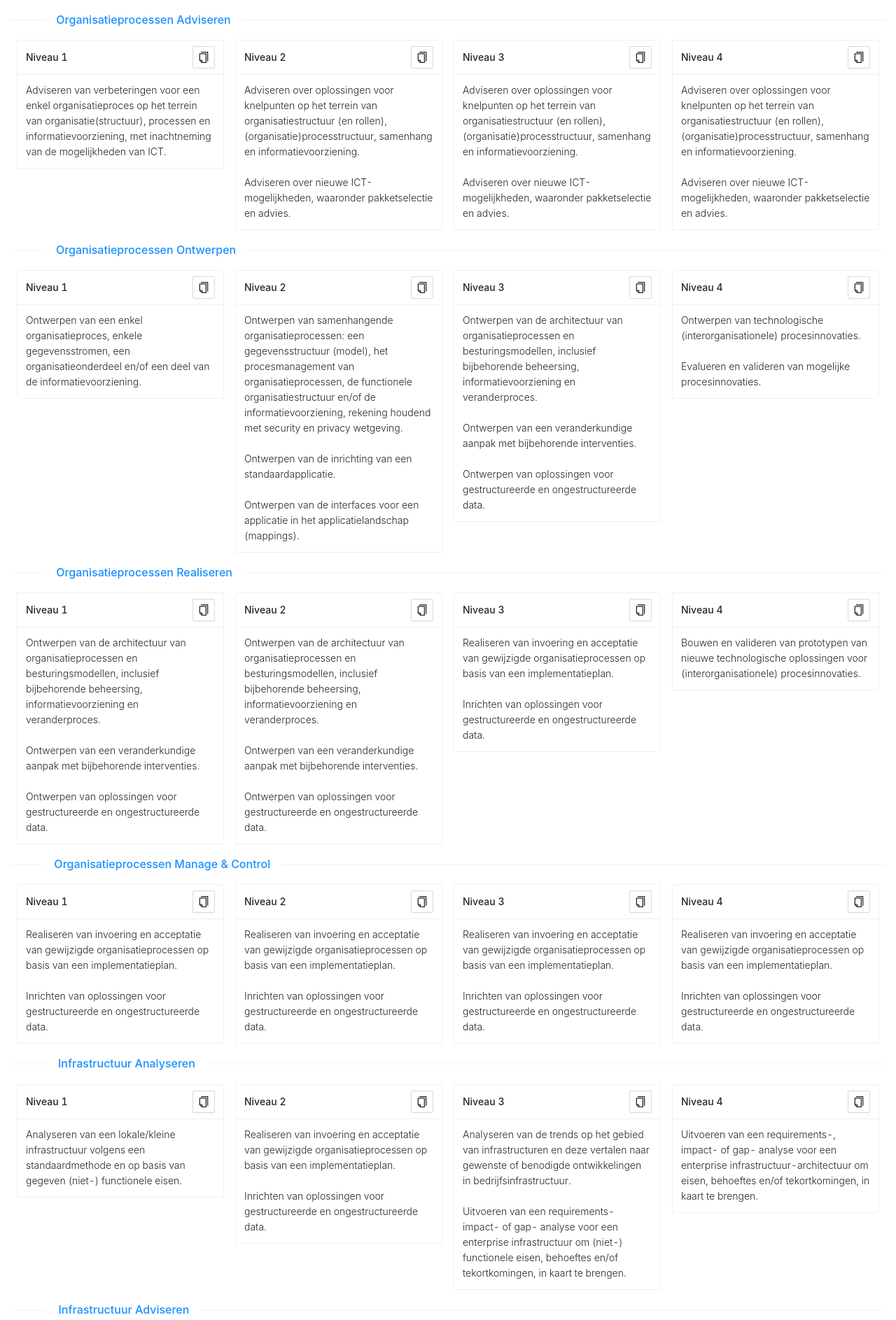
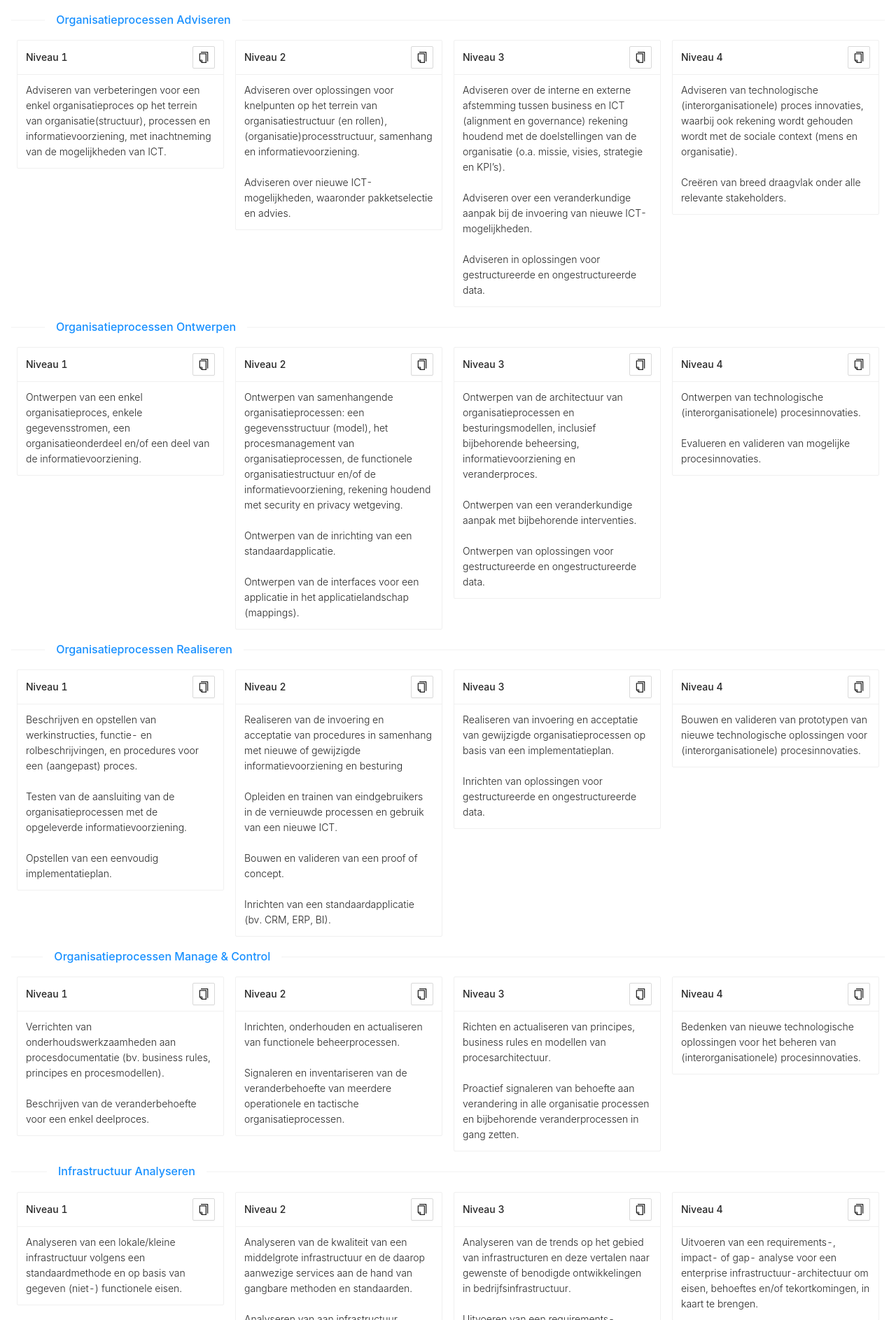
Before and after one commit to spark-156/leveling-education-framework, a React (Create React App) app in the folder frontend/: page / in a window 1280 px wide. Shown: the part 2793-4680 px from the top of the page at 70% size. Built offline with nearby package versions, Linux system fonts and the light colour scheme.

Commit message:
fix bad hboi

```diff
--- a/frontend/src/data/hboi.js
+++ b/frontend/src/data/hboi.js
@@ -65,11 +65,9 @@ export const hboi = {
     `Aansturen van een complex project vanuit UX-perspectief op strategisch niveau met inachtneming van korte en lange termijn, betrekken en overtuigen van stakeholders zowel formeel als informeel.`
   ],
   "Organisatieprocessen Analyseren": [
-    `Bewaken van de kernwaarden en UX van product/organisatie of dienst in iedere fase van het ontwikkel- en productieproces.
+    `Analyseren van een enkel organisatieproces, organisatie, gegevensstromen, databehoeften en procesbesturing op operationeel niveau.
 
-    Communiceren met stakeholders en vastleggen van beslissingen gerelateerd aan kernwaarden en user experience design gedurende alle fases van het ontwikkelproces
-
-    Verhogen van gebruikers-acceptatie middels documentatie, training en/of marketing en gemotiveerde keuze voor de juiste vorm hiervan.`,
+    Analyseren van knelpunten en oorzaak-gevolgrelaties vanuit de invalshoek van de informatievoorziening.`,
     `Analyseren van meerdere operationele en tactische organisatieprocessen en de kwaliteit van de huidige ICT-voorziening.
 
     Analyseren van samenhang van knelpunten en oorzaak-gevolgrelaties.
@@ -91,12 +89,14 @@ export const hboi = {
     `Adviseren over oplossingen voor knelpunten op het terrein van organisatiestructuur (en rollen), (organisatie)processtructuur, samenhang en informatievoorziening.
 
     Adviseren over nieuwe ICT-mogelijkheden, waaronder pakketselectie en advies.`,
-    `Adviseren over oplossingen voor knelpunten op het terrein van organisatiestructuur (en rollen), (organisatie)processtructuur, samenhang en informatievoorziening.
+    `Adviseren over de interne en externe afstemming tussen business en ICT (alignment en governance) rekening houdend met de doelstellingen van de organisatie (o.a. missie, visies, strategie en KPI’s).
 
-    Adviseren over nieuwe ICT-mogelijkheden, waaronder pakketselectie en advies.`,
-    `Adviseren over oplossingen voor knelpunten op het terrein van organisatiestructuur (en rollen), (organisatie)processtructuur, samenhang en informatievoorziening.
+    Adviseren over een veranderkundige aanpak bij de invoering van nieuwe ICT-mogelijkheden.
 
-    Adviseren over nieuwe ICT-mogelijkheden, waaronder pakketselectie en advies.`,
+    Adviseren in oplossingen voor gestructureerde en ongestructureerde data.`,
+    `Adviseren van technologische (interorganisationele) proces innovaties, waarbij ook rekening wordt gehouden wordt met de sociale context (mens en organisatie).
+
+    Creëren van breed draagvlak onder alle relevante stakeholders.`,
   ],
   "Organisatieprocessen Ontwerpen": [
     `Ontwerpen van een enkel organisatieproces, enkele gegevensstromen, een organisatieonderdeel en/of een deel van de informatievoorziening.`,
@@ -115,40 +115,40 @@ export const hboi = {
     Evalueren en valideren van mogelijke procesinnovaties.`,
   ],
   "Organisatieprocessen Realiseren": [
-    `Ontwerpen van de architectuur van organisatieprocessen en besturingsmodellen, inclusief bijbehorende beheersing, informatievoorziening en veranderproces.
+    `Beschrijven en opstellen van werkinstructies, functie- en rolbeschrijvingen, en procedures voor een (aangepast) proces.
 
-    Ontwerpen van een veranderkundige aanpak met bijbehorende interventies.
+    Testen van de aansluiting van de organisatieprocessen met de opgeleverde informatievoorziening.
 
-    Ontwerpen van oplossingen voor gestructureerde en ongestructureerde data.`,
-    `Ontwerpen van de architectuur van organisatieprocessen en besturingsmodellen, inclusief bijbehorende beheersing, informatievoorziening en veranderproces.
+    Opstellen van een eenvoudig implementatieplan.`,
+    `Realiseren van de invoering en acceptatie van procedures in samenhang met nieuwe of gewijzigde informatievoorziening en besturing
 
-    Ontwerpen van een veranderkundige aanpak met bijbehorende interventies.
+    Opleiden en trainen van eindgebruikers in de vernieuwde processen en gebruik van een nieuwe ICT.
 
-    Ontwerpen van oplossingen voor gestructureerde en ongestructureerde data.`,
+    Bouwen en valideren van een proof of concept.
+
+    Inrichten van een standaardapplicatie (bv. CRM, ERP, BI).`,
     `Realiseren van invoering en acceptatie van gewijzigde organisatieprocessen op basis van een implementatieplan.
 
     Inrichten van oplossingen voor gestructureerde en ongestructureerde data.`,
     `Bouwen en valideren van prototypen van nieuwe technologische oplossingen voor (interorganisationele) procesinnovaties.`,
   ],
   "Organisatieprocessen Manage & Control": [
-    `Realiseren van invoering en acceptatie van gewijzigde organisatieprocessen op basis van een implementatieplan.
+    `Verrichten van onderhoudswerkzaamheden aan procesdocumentatie (bv. business rules, principes en procesmodellen).
 
-    Inrichten van oplossingen voor gestructureerde en ongestructureerde data.`,
-    `Realiseren van invoering en acceptatie van gewijzigde organisatieprocessen op basis van een implementatieplan.
+    Beschrijven van de veranderbehoefte voor een enkel deelproces.`,
+    `Inrichten, onderhouden en actualiseren van functionele beheerprocessen.
 
-    Inrichten van oplossingen voor gestructureerde en ongestructureerde data.`,
-    `Realiseren van invoering en acceptatie van gewijzigde organisatieprocessen op basis van een implementatieplan.
+    Signaleren en inventariseren van de veranderbehoefte van meerdere operationele en tactische organisatieprocessen.`,
+    `Richten en actualiseren van principes, business rules en modellen van procesarchitectuur.
 
-    Inrichten van oplossingen voor gestructureerde en ongestructureerde data.`,
-    `Realiseren van invoering en acceptatie van gewijzigde organisatieprocessen op basis van een implementatieplan.
-
-    Inrichten van oplossingen voor gestructureerde en ongestructureerde data.`,
+    Proactief signaleren van behoefte aan verandering in alle organisatie processen en bijbehorende veranderprocessen in gang zetten.`,
+    `Bedenken van nieuwe technologische oplossingen voor het beheren van (interorganisationele) procesinnovaties.`,
   ],
   "Infrastructuur Analyseren": [
     `Analyseren van een lokale/kleine infrastructuur volgens een standaardmethode en op basis van gegeven (niet-) functionele eisen.`,
-    `Realiseren van invoering en acceptatie van gewijzigde organisatieprocessen op basis van een implementatieplan.
+    `Analyseren van de kwaliteit van een middelgrote infrastructuur en de daarop aanwezige services aan de hand van gangbare methoden en standaarden.
 
-    Inrichten van oplossingen voor gestructureerde en ongestructureerde data.`,
+    Analyseren van aan infrastructuur gerelateerde incidenten, problemen en security-bedreigingen.`,
     `Analyseren van de trends op het gebied van infrastructuren en deze vertalen naar gewenste of benodigde ontwikkelingen in bedrijfsinfrastructuur.
 
     Uitvoeren van een requirements- impact- of gap- analyse voor een enterprise infrastructuur om (niet-) functionele eisen, behoeftes en/of tekortkomingen, in kaart te brengen.`,
@@ -166,9 +166,11 @@ export const hboi = {
   ],
   "Infrastructuur Ontwerpen": [
     `Opstellen van specificaties voor een lokale/kleine infrastructuur volgens een standaardmethode.`,
-    `Adviseren over componenten van een enterprise infrastructuur, inclusief beheer- , beveiliging- en privacy aspecten, in relatie tot informatie- en referentiearchitecturen, innovatie, maatschappelijke en internationale ontwikkelingen.
+    `Adviseren over de architectuur van een enterprise infrastructuur, inclusief beheer- , beveiliging- en privacy aspecten, in relatie tot informatie- en referentiearchitecturen, innovatie, maatschappelijke en internationale ontwikkelingen.Beschrijven van beheerprocessen en maken van afspraken omtrent te leveren diensten.
 
-    Adviseren over de migratie naar, of keuze voor een public, private of hybride cloud.`,
+    Automatiseren van het beheer en de uitrol van een infrastructuur in een middelgrote omgeving.
+
+    Opstellen van een technisch ontwerp voor een middelgrote infrastructuur met bijbehorende beveiliging op basis van (niet-) functionele eisen.`,
     `Ontwerpen van componenten van een enterprise infrastructuur met inachtneming van alle requirements, in een private, public of hybride cloudomgeving.
 
     Ontwerpen van een incident response organisatie (CSIRT) en systemen om adequaat te kunnen reageren op incidenten van iedere aard en omvang.`,
@@ -321,11 +323,9 @@ export const hboi = {
     Schrijven en testen van applicatiedriver-software.
 
     Implementeren en testen van een protocol.`,
-    `Inrichten van een eenvoudig computersysteem en via software de koppelingen met hardwarecomponenten realiseren.
+    `Realiseren van een compleet computersysteem inclusief netwerk, hardware en systeemsoftware.
 
-    Schrijven en testen van applicatiedriver-software.
-
-    Implementeren en testen van een protocol.`,
+    Opstellen en uitvoeren van een acceptatieprocedure bijv. in een virtuele omgeving, inclusief aspecten als timing, resourcegebruik en performance.`,
     `Realiseren van een compleet computersysteem waarbij gebruik gemaakt wordt van hardware synthese (vhdl) of artificial intelligence.`
   ],
   "Hardwareinterfacing Manage & Control": [
```
